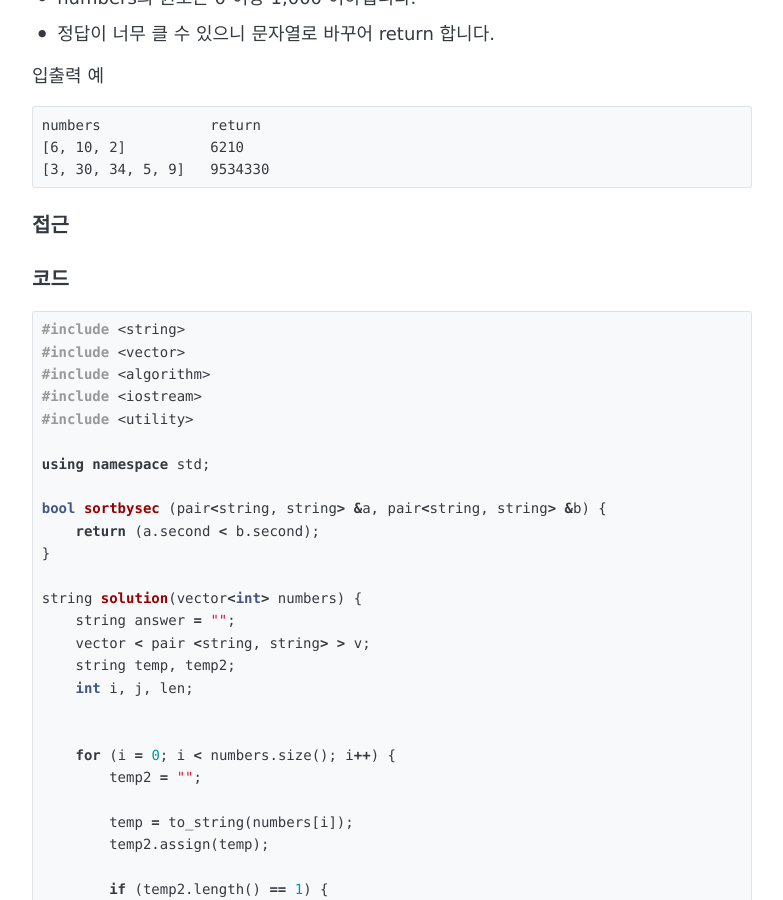
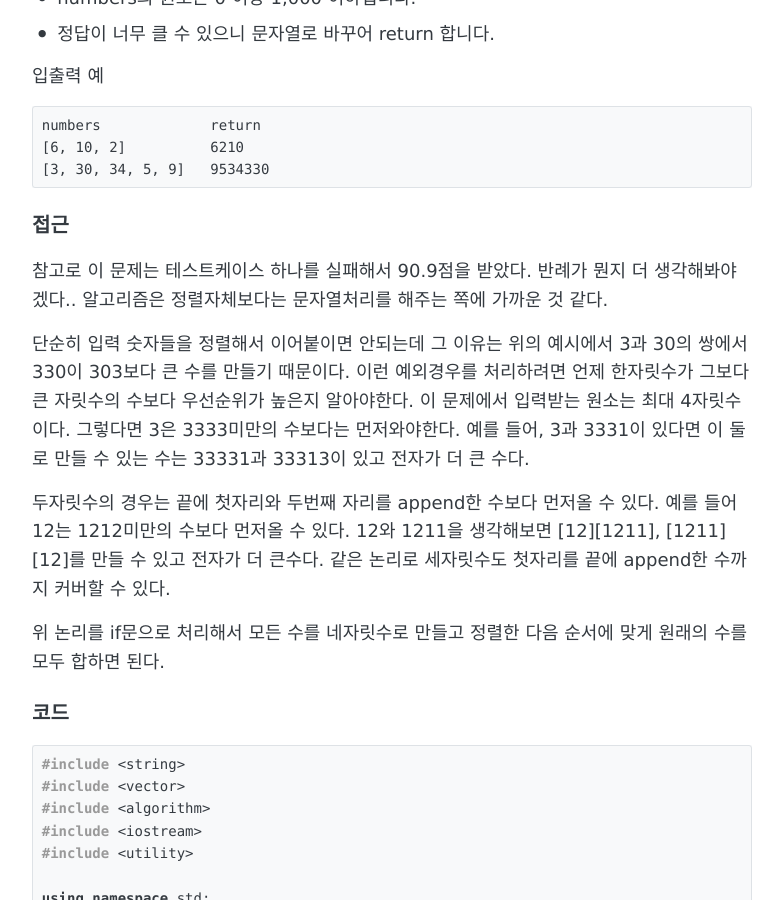
Before and after one commit to sihyungyou/sihyungyou.github.io, a Jekyll site: the page built from _posts/2019-10-25-programmers-가장큰수.md, in a window 1280 px wide and 900 px high, scrolled down 640 px. Shown: the whole window, without its empty margins (248-1031 px from the left). Built offline with Jekyll 4.4.1, drawn with Linux system fonts in a browser that asks for light colours; comment, search, counter and statistics services are not loaded.

Commit message:
가장큰 수

```diff
--- a/_posts/2019-10-25-programmers-가장큰수.md
+++ b/_posts/2019-10-25-programmers-가장큰수.md
@@ -27,7 +27,13 @@ numbers             return
 ~~~
 
 ### 접근
+참고로 이 문제는 테스트케이스 하나를 실패해서 90.9점을 받았다. 반례가 뭔지 더 생각해봐야겠다.. 알고리즘은 정렬자체보다는 문자열처리를 해주는 쪽에 가까운 것 같다.
 
+단순히 입력 숫자들을 정렬해서 이어붙이면 안되는데 그 이유는 위의 예시에서 3과 30의 쌍에서 330이 303보다 큰 수를 만들기 때문이다. 이런 예외경우를 처리하려면 언제 한자릿수가 그보다 큰 자릿수의 수보다 우선순위가 높은지 알아야한다. 이 문제에서 입력받는 원소는 최대 4자릿수이다. 그렇다면 3은 3333미만의 수보다는 먼저와야한다. 예를 들어, 3과 3331이 있다면 이 둘로 만들 수 있는 수는 33331과 33313이 있고 전자가 더 큰 수다.
+
+두자릿수의 경우는 끝에 첫자리와 두번째 자리를 append한 수보다 먼저올 수 있다. 예를 들어 12는 1212미만의 수보다 먼저올 수 있다. 12와 1211을 생각해보면 [12][1211], [1211][12]를 만들 수 있고 전자가 더 큰수다. 같은 논리로 세자릿수도 첫자리를 끝에 append한 수까지 커버할 수 있다.
+
+위 논리를 if문으로 처리해서 모든 수를 네자릿수로 만들고 정렬한 다음 순서에 맞게 원래의 수를 모두 합하면 된다.
 
 ### 코드
 ~~~c++
```
